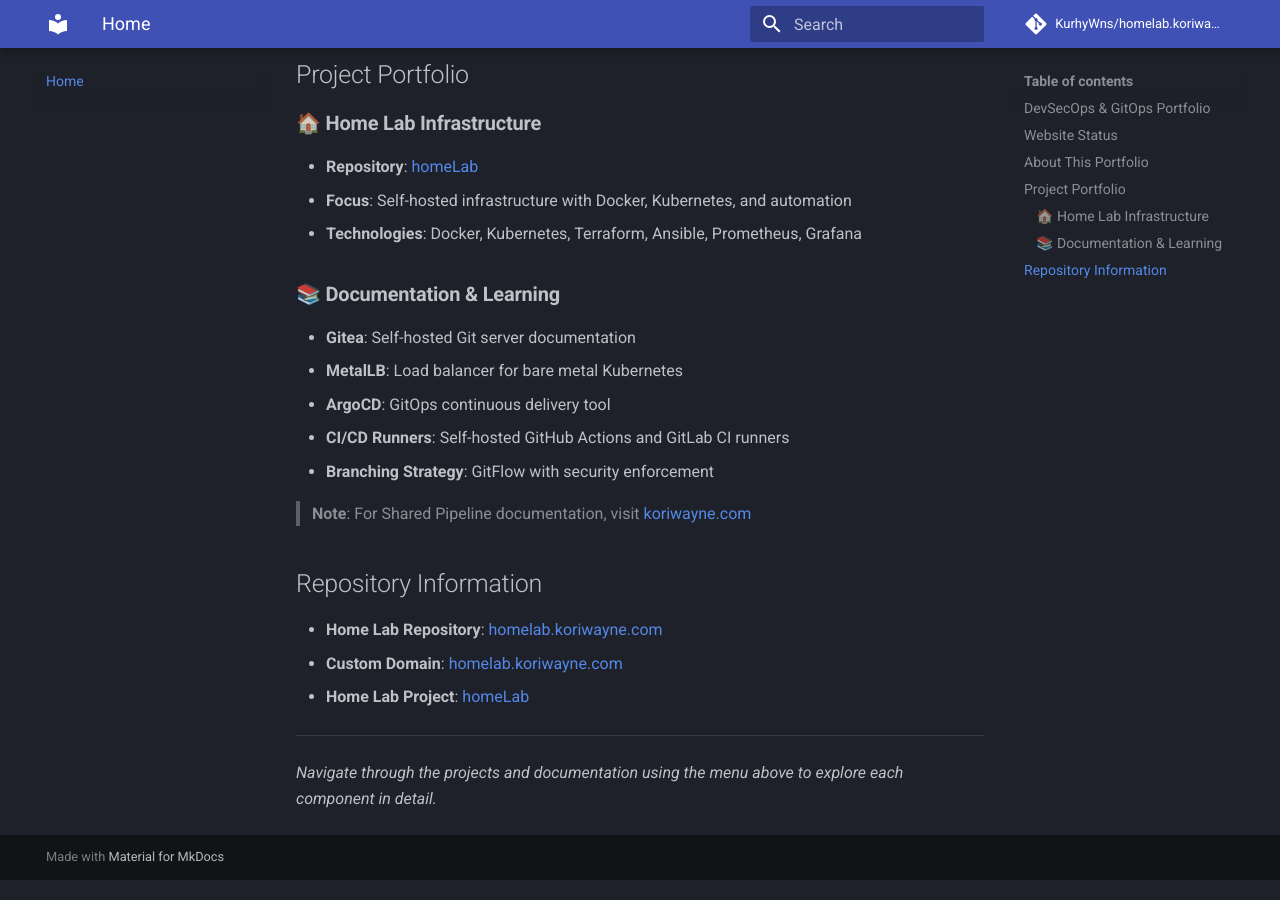
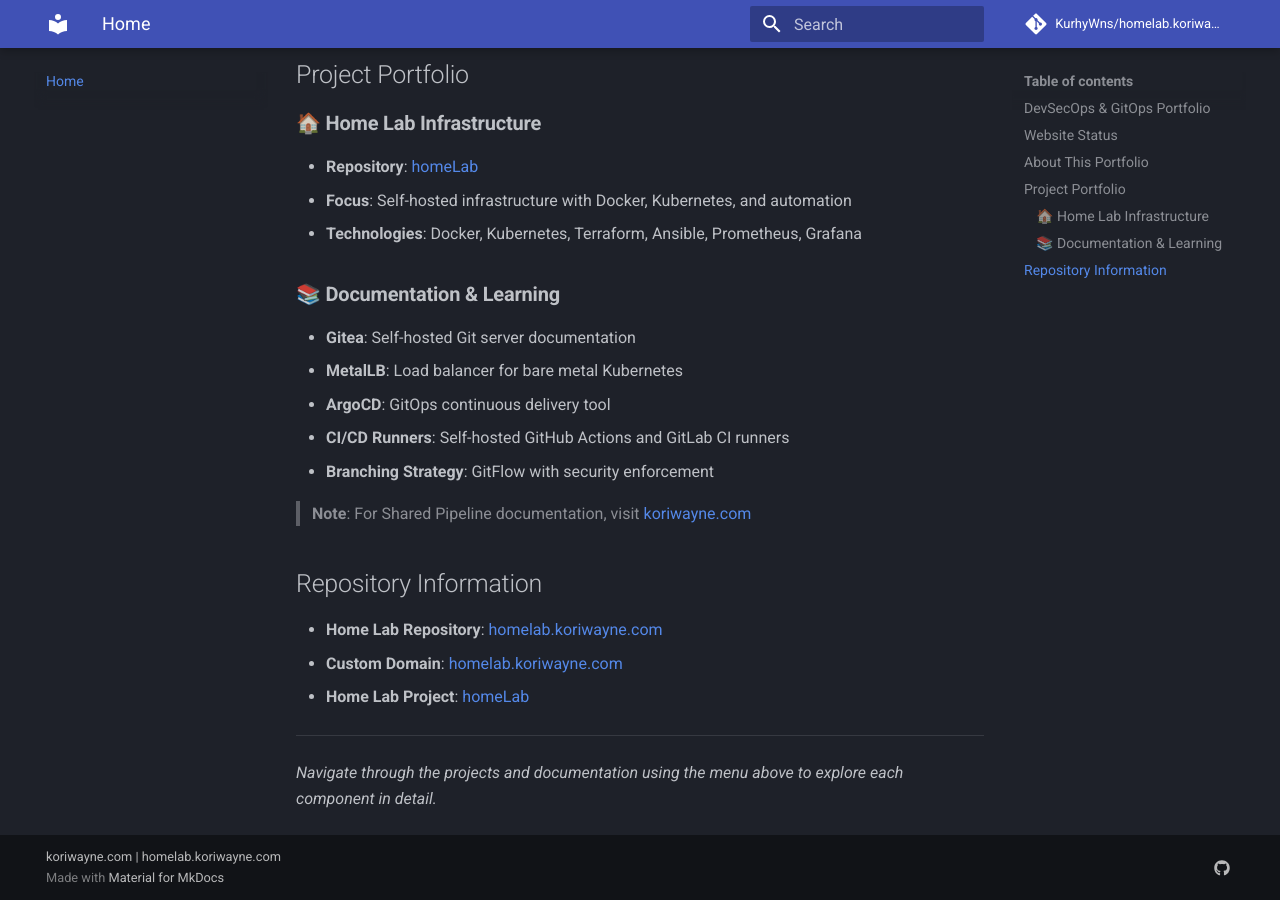
Before and after one commit to KurhyWns/homelab.koriwayne, an MkDocs documentation site: the page built from docs/index.md, in a window 1280 px wide and 900 px high, scrolled down 866 px. Built offline with MkDocs 1.6.1 and Material for MkDocs 9.7.7, drawn with Linux system fonts in a browser that asks for light colours; comment, search, counter and statistics services are not loaded.

```diff
--- a/mkdocs.yml
+++ b/mkdocs.yml
@@ -30,6 +30,15 @@ theme:
     text: Roboto
     code: Roboto Mono
 
+extra:
+  social:
+    - icon: fontawesome/brands/github
+      link: https://github.com/KurhyWns
+
+copyright: |
+  <a href="https://koriwayne.com">koriwayne.com</a> |
+  <a href="https://homelab.koriwayne.com">homelab.koriwayne.com</a>
+
 nav:
   - Home: index.md
   - Projects:
```
